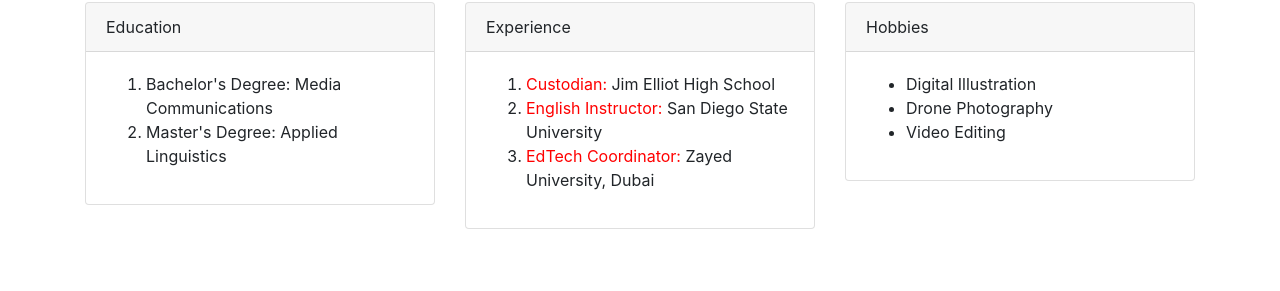
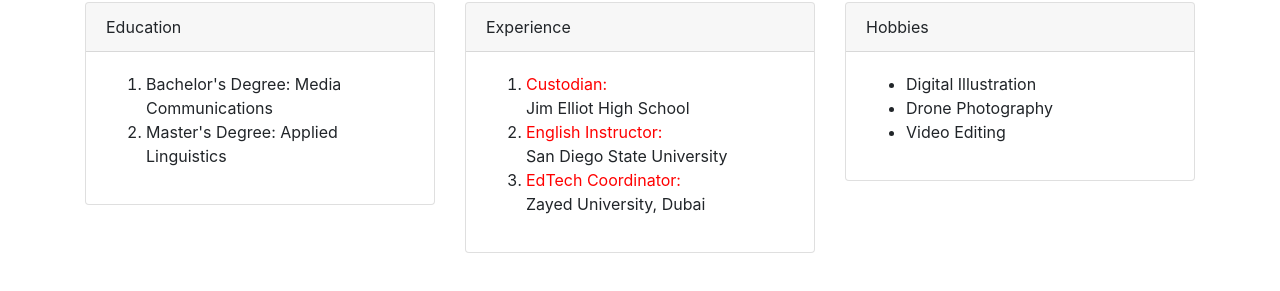
Before and after one commit to amcgladd/portfolio, a plain HTML site: page index.html in a window 1280 px wide. Shown: the part 417-708 px from the top of the page. Drawn offline with nearby package versions, Linux system fonts and the light colour scheme.

Commit message:
add line breaks to employment section.

```diff
--- a/index.html
+++ b/index.html
@@ -94,9 +94,13 @@
             <div class="card-header">Experience</div>
             <div class="card-body">
               <ol>
-                <li><span class="jobtitle">Custodian:</span> Jim Elliot High School</li>
-                <li><span class="jobtitle">English Instructor:</span> San Diego State University</li>
-                <li><span class="jobtitle">EdTech Coordinator:</span> Zayed University, Dubai</li>
+                <li><span class="jobtitle">Custodian:</span>
+                <br>Jim Elliot High School</li>
+                <li><span class="jobtitle">English Instructor:</span>
+                <br>
+                San Diego State University</li>
+                <li><span class="jobtitle">EdTech Coordinator:</span>
+                <br>Zayed University, Dubai</li>
               </ol>
             </div>
           </div>
```
